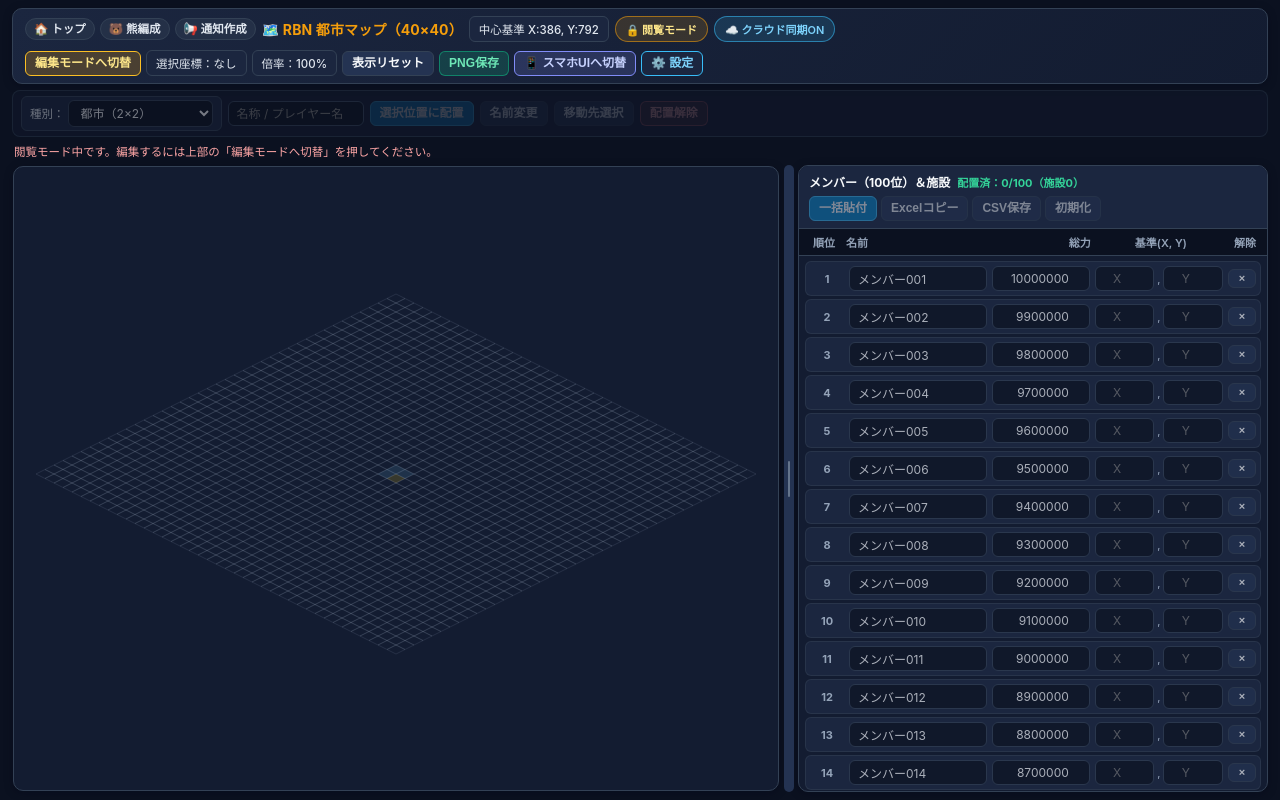
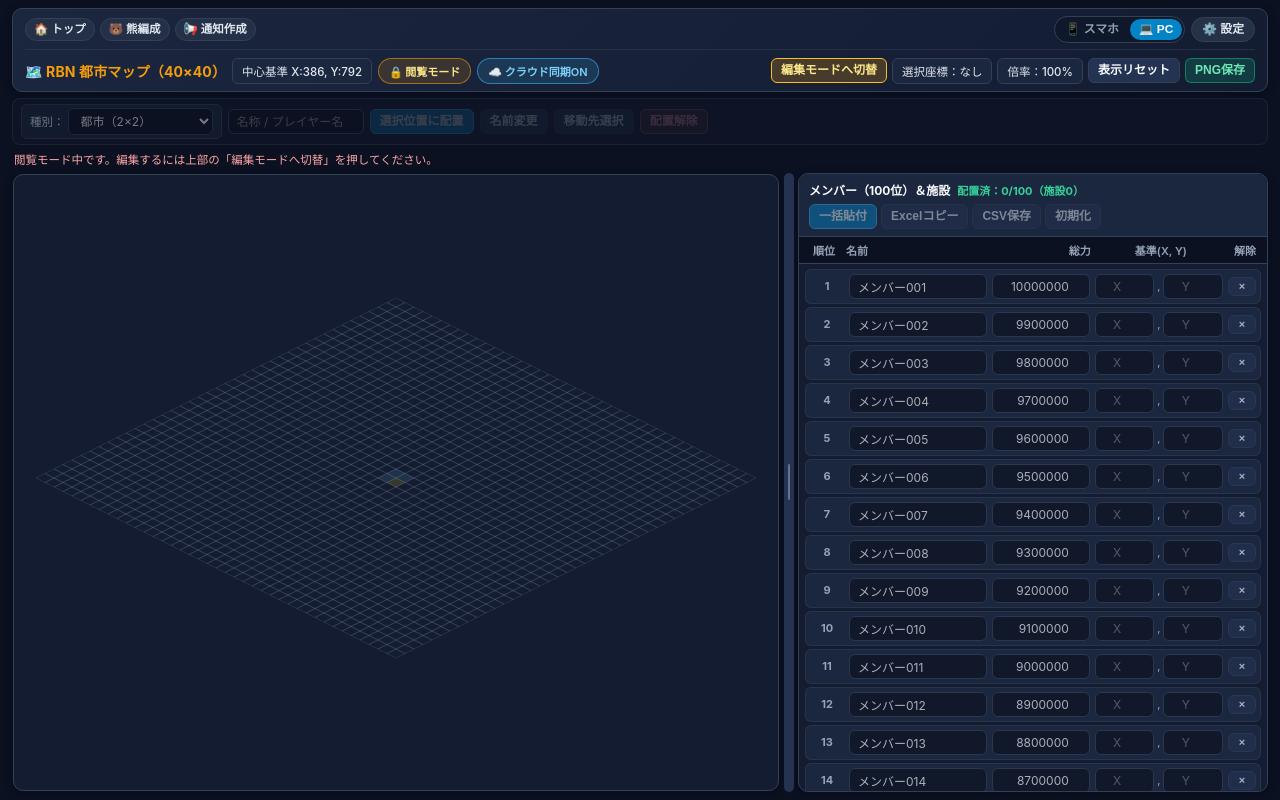
Before and after one commit to kingshot-xebec/kingshot-tool, a plain HTML site: page map/index.html in a window 1280 px wide. Drawn offline with Linux system fonts and the light colour scheme; no server answers.

Commit message:
Add files via upload

```diff
--- a/assets/common.css
+++ b/assets/common.css
@@ -24,7 +24,26 @@
   --rbn-font-sans: -apple-system, BlinkMacSystemFont, "Segoe UI", Roboto, "Hiragino Sans", "Noto Sans JP", sans-serif;
 }
 
-/* ツールヘッダー内のトップメニュー復帰・ツール間ショートカット導線（既存UIを邪魔しないコンパクト設計） */
+/* ツールヘッダー最上段の統一バー（ツール切替リンク＋スマホ/PC切替＋設定） */
+.rbn-topbar {
+  flex: 0 0 100%;
+  width: 100%;
+  display: flex;
+  align-items: center;
+  justify-content: space-between;
+  flex-wrap: wrap;
+  gap: 6px;
+  padding-bottom: 6px;
+  border-bottom: 1px solid rgba(51, 65, 85, 0.55);
+}
+
+.rbn-topbar-controls {
+  display: inline-flex;
+  align-items: center;
+  flex-wrap: wrap;
+  gap: 6px;
+}
+
 .rbn-header-title-row {
   display: flex;
   align-items: center;
@@ -37,6 +56,79 @@
   align-items: center;
   flex-wrap: wrap;
   gap: 5px;
+}
+
+/* 同盟通知ジェネレーター準拠の スマホ/PC ピル型切替スイッチ（3ツール共通） */
+.rbn-view-toggle {
+  display: inline-flex;
+  align-items: center;
+  background: var(--rbn-bg);
+  border: 1px solid var(--rbn-border);
+  border-radius: 999px;
+  padding: 2px;
+  gap: 2px;
+}
+
+.rbn-view-toggle button.rbn-view-toggle-btn {
+  background: transparent;
+  border: none;
+  color: var(--rbn-muted);
+  padding: 3px 9px;
+  border-radius: 999px;
+  font-size: 0.74rem;
+  font-weight: 700;
+  line-height: 1.25;
+  cursor: pointer;
+  transition: background-color 0.15s ease, color 0.15s ease;
+  white-space: nowrap;
+  display: inline-flex;
+  align-items: center;
+  gap: 3px;
+}
+
+.rbn-view-toggle button.rbn-view-toggle-btn:hover {
+  background: rgba(51, 65, 85, 0.5);
+  color: var(--rbn-text);
+}
+
+.rbn-view-toggle button.rbn-view-toggle-btn.active {
+  background: var(--rbn-blue-strong);
+  color: #fff;
+}
+
+.rbn-view-toggle button.rbn-view-toggle-btn.active:hover {
+  background: #0369a1;
+  color: #fff;
+}
+
+/* 3ツール統一の設定ボタン */
+.rbn-topbar button.rbn-settings-pill {
+  display: inline-flex;
+  align-items: center;
+  gap: 4px;
+  padding: 4px 10px;
+  border-radius: 999px;
+  background: rgba(38, 51, 73, 0.9);
+  border: 1px solid var(--rbn-border);
+  color: #e2e8f0;
+  font-size: 0.74rem;
+  font-weight: 600;
+  line-height: 1.25;
+  cursor: pointer;
+  white-space: nowrap;
+  transition: background-color 0.15s ease, border-color 0.15s ease, color 0.15s ease;
+}
+
+.rbn-topbar button.rbn-settings-pill:hover {
+  background: rgba(56, 189, 248, 0.14);
+  border-color: var(--rbn-blue);
+  color: var(--rbn-blue);
+}
+
+.rbn-topbar button.rbn-settings-pill:focus-visible,
+.rbn-view-toggle button.rbn-view-toggle-btn:focus-visible {
+  outline: 2px solid var(--rbn-blue);
+  outline-offset: 2px;
 }
 
 .rbn-top-link {
@@ -92,8 +184,14 @@
 }
 
 @media (max-width: 640px) {
-  .rbn-top-link {
+  .rbn-top-link,
+  .rbn-topbar button.rbn-settings-pill {
     padding: 3px 8px;
     font-size: 0.72rem;
   }
+
+  .rbn-view-toggle button.rbn-view-toggle-btn {
+    padding: 3px 7px;
+    font-size: 0.72rem;
+  }
 }
--- a/map/index.html
+++ b/map/index.html
@@ -809,12 +809,22 @@
 </head>
 <body class="view-only">
   <header class="app-header">
-    <div class="brand-block">
+    <div class="rbn-topbar">
       <nav class="rbn-quick-nav" aria-label="ツール切替">
         <a class="rbn-top-link rbn-top-link--compact" href="../" title="トップメニューへ戻る">🏠 トップ</a>
         <a id="headerBearNavLink" class="rbn-top-link rbn-top-link--compact" href="../bear/" title="RBN 熊編成ナビを開く">🐻 熊編成</a>
         <a id="headerNoticeGenLink" class="rbn-top-link rbn-top-link--compact" href="../notice/" title="RBN 同盟通知ジェネレーターを開く">📢 通知作成</a>
       </nav>
+      <div class="rbn-topbar-controls">
+        <div class="rbn-view-toggle" role="group" aria-label="表示レイアウトの切り替え">
+          <button id="uiModeMobileBtn" class="rbn-view-toggle-btn" type="button">📱 スマホ</button>
+          <button id="uiModePcBtn" class="rbn-view-toggle-btn" type="button">💻 PC</button>
+        </div>
+        <button id="openSettingsModalBtn" class="rbn-settings-pill" type="button">⚙️ 設定</button>
+      </div>
+    </div>
+
+    <div class="brand-block">
       <h3 class="brand-title">🗺️ RBN 都市マップ（40×40）</h3>
       <div id="centerBaseBadge" class="info">中心基準 X:386, Y:792</div>
       <div id="modeBadge" class="mode-badge">🔒 閲覧モード</div>
@@ -827,8 +837,6 @@
       <div id="zoomInfo" class="info hide-on-mobile">倍率：100%</div>
       <button id="resetBtn" type="button">表示リセット</button>
       <button id="exportPngBtn" class="success" type="button">PNG保存</button>
-      <button id="uiModeToggleBtn" class="ui-switch-btn" type="button" title="PC表示とスマホ表示を手動切り替え">スマホUIへ切替</button>
-      <button id="openSettingsModalBtn" class="settings-btn" type="button">⚙️ 設定</button>
     </div>
   </header>
 
@@ -1372,7 +1380,8 @@
 
     const resetBtn = document.getElementById("resetBtn");
     const exportPngBtn = document.getElementById("exportPngBtn");
-    const uiModeToggleBtn = document.getElementById("uiModeToggleBtn");
+    const uiModeMobileBtn = document.getElementById("uiModeMobileBtn");
+    const uiModePcBtn = document.getElementById("uiModePcBtn");
     const mobileViewTabs = document.getElementById("mobileViewTabs");
 
     const facilityTypeSelect = document.getElementById("facilityTypeSelect");
@@ -2062,7 +2071,8 @@
 
       hideCoordPopup();
       document.body.classList.toggle("mobile-mode", isMobile);
-      uiModeToggleBtn.textContent = isMobile ? "💻 PC UIへ切替" : "📱 スマホUIへ切替";
+      if (uiModeMobileBtn) uiModeMobileBtn.classList.toggle("active", isMobile);
+      if (uiModePcBtn) uiModePcBtn.classList.toggle("active", !isMobile);
 
       if (isMobile) {
         setMobileTab(mobileTab);
@@ -2097,10 +2107,12 @@
       requestAnimationFrame(() => resizeCanvas());
     }
 
-    uiModeToggleBtn.addEventListener("click", () => {
-      const nextMode = currentUiMode === "mobile" ? "pc" : "mobile";
-      applyUiMode(nextMode, true);
-    });
+    if (uiModeMobileBtn) {
+      uiModeMobileBtn.addEventListener("click", () => applyUiMode("mobile", true));
+    }
+    if (uiModePcBtn) {
+      uiModePcBtn.addEventListener("click", () => applyUiMode("pc", true));
+    }
 
     mobileViewTabs.addEventListener("click", (e) => {
       const btn = e.target.closest("button[data-tab]");
```
Also changed, not shown: bear/index.html (+18 -19 lines), notice/index.html (+17 -5 lines).
